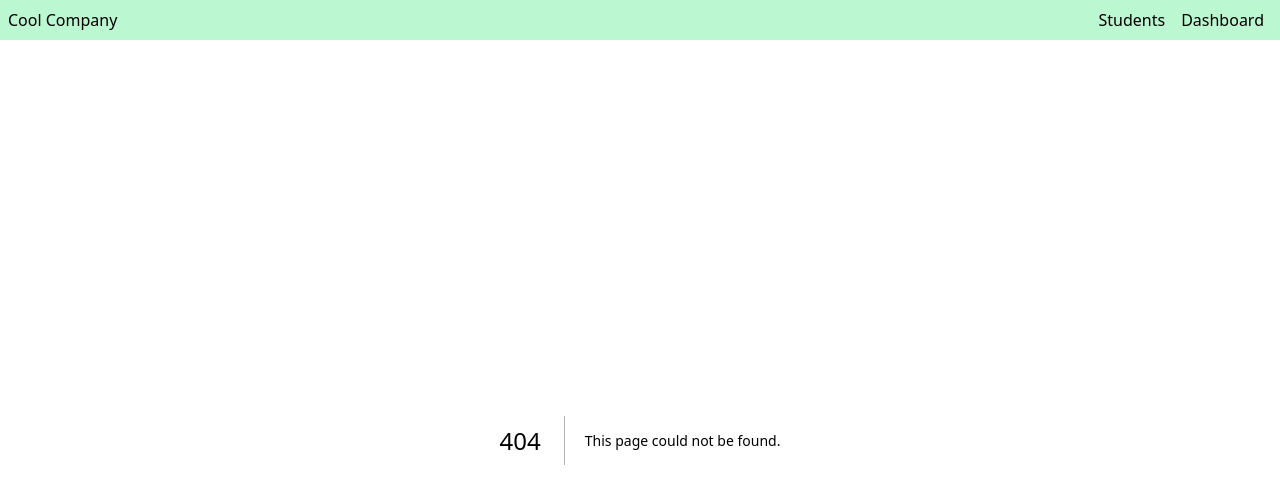
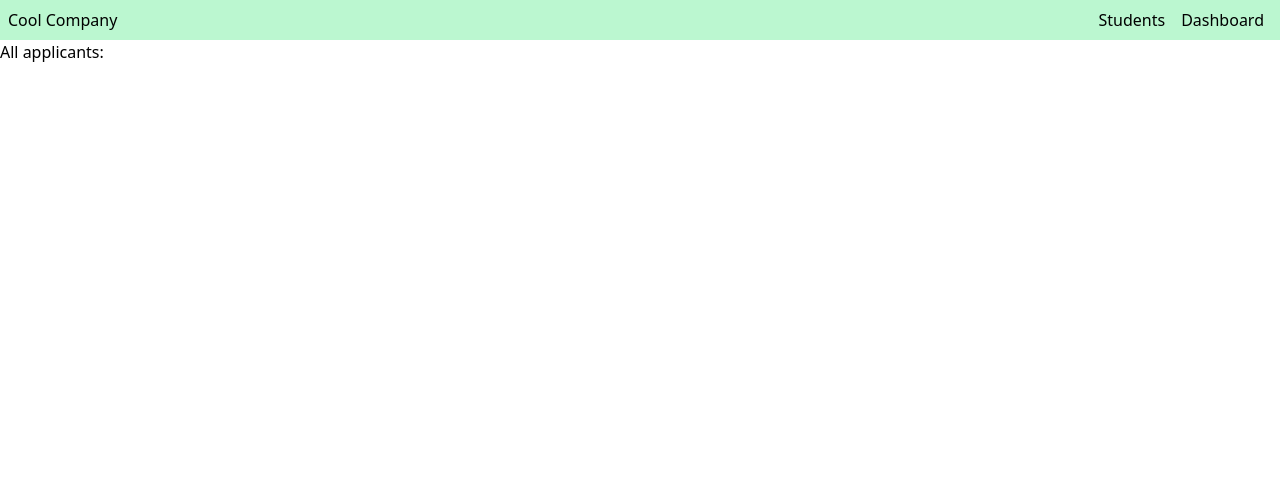
Before and after one commit to masroor47/careers-page-and-resume-parser, a Next.js app: page /dashboard in a window 1280 px wide. Before the commit this address had no page. Shown: the top 504 px of the page. Built offline with nearby package versions, Linux system fonts and the light colour scheme.

Commit message:
default dashboard page

```diff
--- /dev/null
+++ b/app/dashboard/page.tsx
@@ -0,0 +1,10 @@
+
+
+
+export default function Page() {
+  return (
+    <div>
+      <h1>All applicants: </h1>
+    </div>
+  )
+}
```
